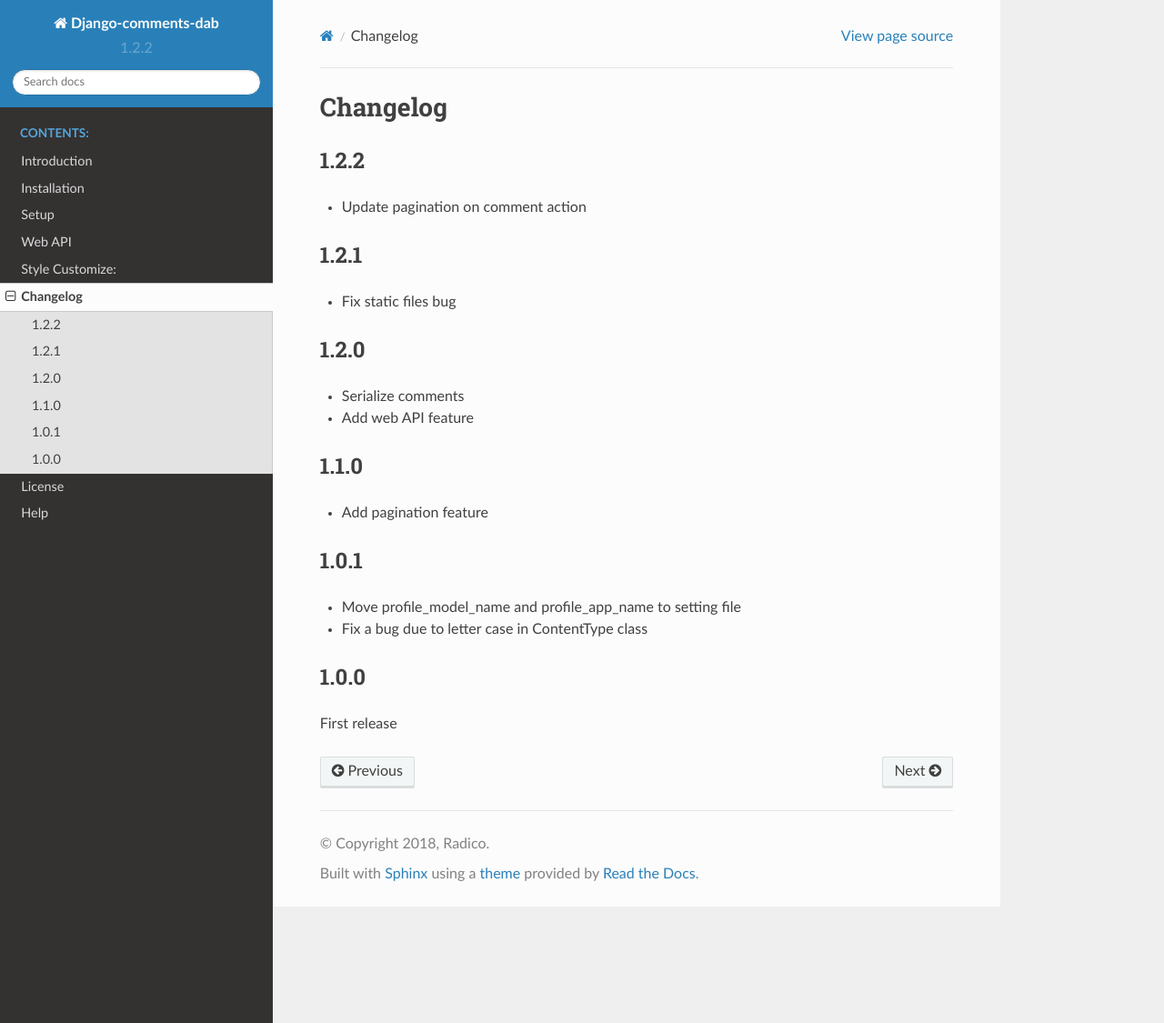
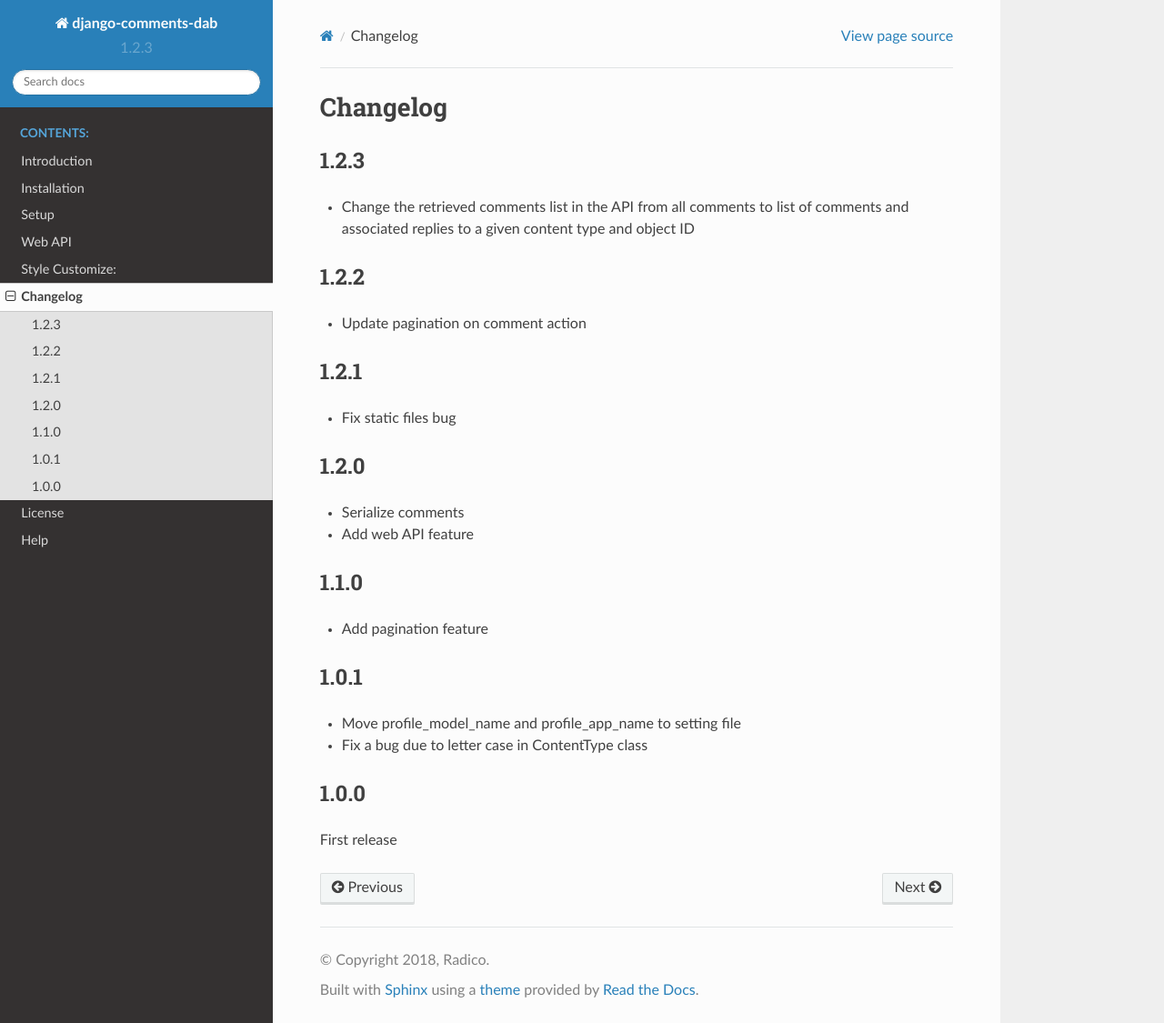
Before and after one commit to Radi85/Comment, a Sphinx documentation site: the page built from docs/source/Changelog.rst, in a window 1280 px wide and 1125 px high. Shown: the whole window at 91% size. Built offline with Sphinx 7.4.7 and the Read the Docs theme 2.0.0, drawn with Linux system fonts in a browser that asks for light colours.

Commit message:
Update docs

```diff
--- a/README.rst
+++ b/README.rst
@@ -1,4 +1,4 @@
-django-comments-dab App - v1.2.2
+django-comments-dab App - v1.2.3
 ================================
 
 **dab stands for Django-Ajax-Bootstrap**
--- a/docs/source/Changelog.rst
+++ b/docs/source/Changelog.rst
@@ -1,5 +1,13 @@
 Changelog
 =========
+
+
+1.2.3
+-----
+
+- Change the retrieved comments list in the API from all comments to list of comments and associated replies to a given content type and object ID
+
+
 
 1.2.2
 -----
--- a/docs/source/Web API.rst
+++ b/docs/source/Web API.rst
@@ -4,7 +4,7 @@
 django-comments-dab uses django-rest-framework to expose a Web API that provides
 developers with access to the same functionalities offered through the web user interface.
 
-There are 6 methods available to perform the following actions:
+There are 5 methods available to perform the following actions:
 
 
     1. Post a new comment. (Authenticated)
@@ -15,9 +15,7 @@
 
     4. Delete a comment you posted. (Authenticated)
 
-    5. Retrieve the list of all comments and associated replies.
-
-    6. Retrieve the list of comments and associated replies to a given content type and object ID.
+    5. Retrieve the list of comments and associated replies to a given content type and object ID.
 
 
 
--- a/docs/source/conf.py
+++ b/docs/source/conf.py
@@ -19,14 +19,14 @@
 
 # -- Project information -----------------------------------------------------
 
-project = 'Django-comments-dab'
+project = 'django-comments-dab'
 copyright = '2018, Radico'
 author = 'Radico'
 
 # The short X.Y version
-version = '1.2.2'
+version = '1.2.3'
 # The full version, including alpha/beta/rc tags
-release = '1.2.2'
+release = '1.2.3'
 
 
 # -- General configuration ---------------------------------------------------
--- a/docs/source/introduction.rst
+++ b/docs/source/introduction.rst
@@ -1,7 +1,7 @@
 Introduction
 ============
 
-django-comments-dab App - v1.2.2
+django-comments-dab App - v1.2.3
 --------------------------------
 
 **dab stands for Django-Ajax-Bootstrap**
```
Also changed, not shown: 1 other file.
